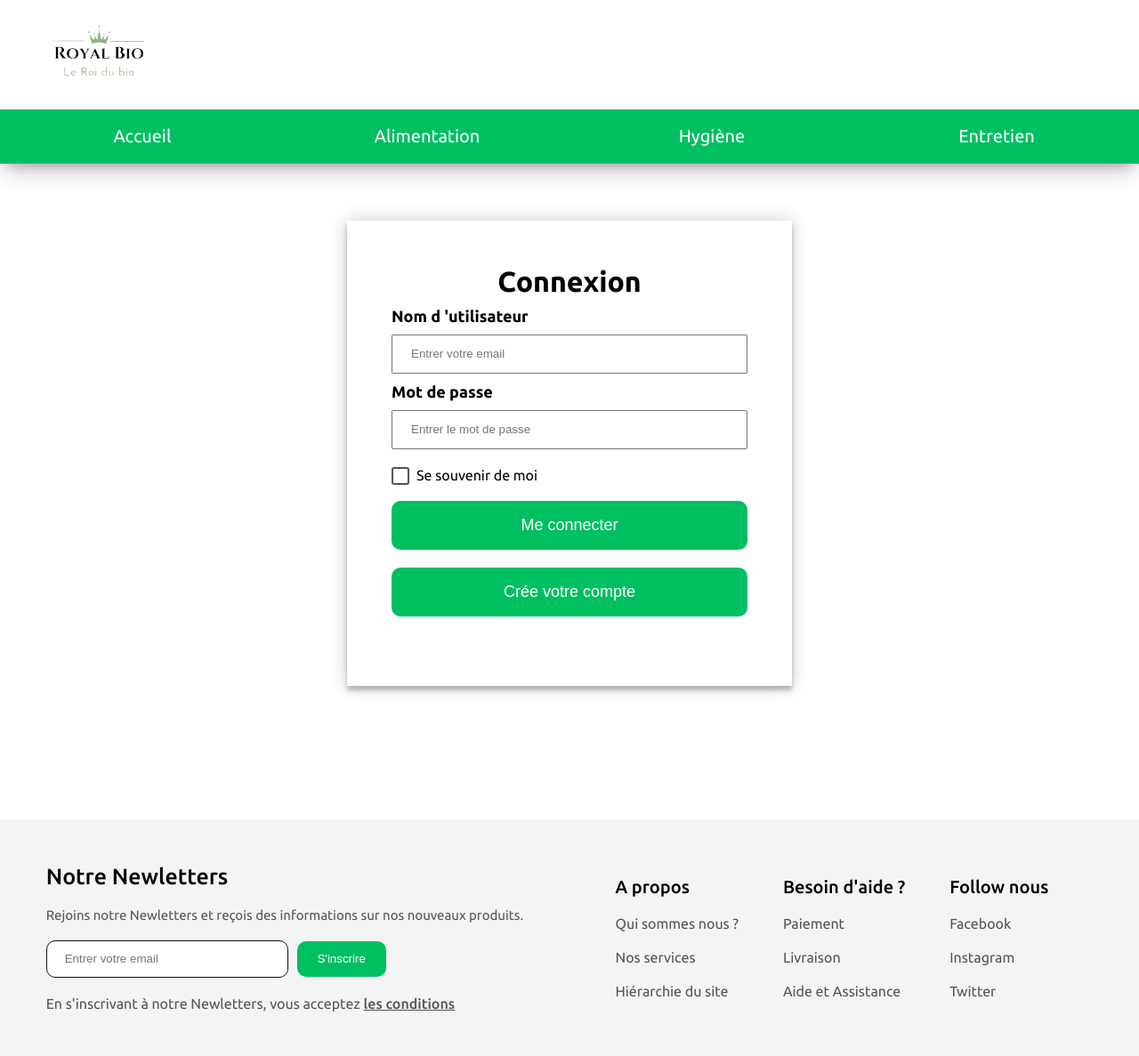
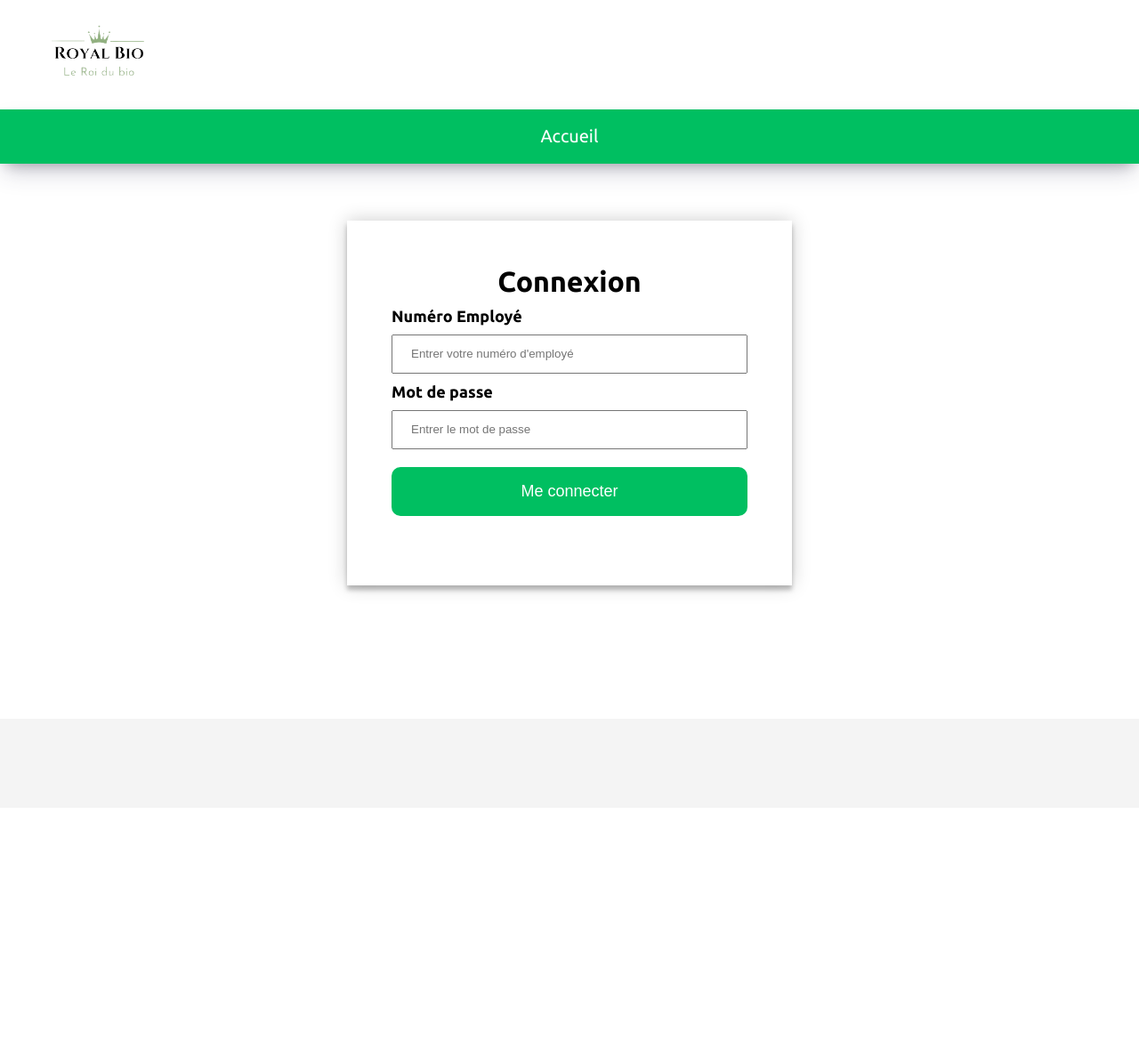
Before and after one commit to IUT-Blagnac/sae3-01-devapp-g2b-11, a PHP site: page /admin/pagesAdmin/connexionAdmin.php in a window 1280 px wide. Shown: the whole page at 89% size. After the commit the page ends 667 px from the top, so only its background shows below. Run offline with PHP 8.4, Linux system fonts and the light colour scheme.

Commit message:
achevement connexion admin + debut gestion

```diff
--- a/Site e-commerce/admin/includeAdmin/footerAdmin.php
+++ b/Site e-commerce/admin/includeAdmin/footerAdmin.php
@@ -9,43 +9,7 @@
 </head>
 <body>
     <div class="footer">
-        <div class="footer_newletters">
-            <div class="title">Notre Newletters</div>
-            <div class="subtitle">Rejoins notre Newletters et reçois des informations sur nos nouveaux produits.</div>
-            <form action="#" method="post">
-                <div class="input">
-                    <div class="email">
-                        <input type="email" placeholder="Entrer votre email" required>
-                    </div>
-                    <div class="submit">
-                        <input type="submit" value="S'inscrire">
-                    </div>
-                </div>
-                <div class="terms">
-                    <label for="#">En s'inscrivant à notre Newletters, vous acceptez <span class="terms_link"><a href="#">les conditions</a></span></label>
-                </div>
-            </form>
-        </div>
-        <div class="footer_list">
-            <ul>
-                <div class="title">A propos</div>
-                <li><a href="#">Qui sommes nous ?</a></li>
-                <li><a href="#">Nos services</a></li>
-                <li><a href="#">Hiérarchie du site</a></li>
-            </ul>
-            <ul>
-                <div class="title">Besoin d'aide ?</div>
-                <li><a href="#">Paiement</a></li>
-                <li><a href="#">Livraison</a></li>
-                <li><a href="#">Aide et Assistance</a></li>
-            </ul>
-            <ul>
-                <div class="title">Follow nous</div>
-                <li><a href="#">Facebook</a></li>
-                <li><a href="#">Instagram</a></li>
-                <li><a href="#">Twitter</a></li>
-            </ul>
-        </div>
+
     </div>
 </body>
 </html>
--- a/Site e-commerce/admin/includeAdmin/headerAdmin.php
+++ b/Site e-commerce/admin/includeAdmin/headerAdmin.php
@@ -22,12 +22,6 @@
         <div class="subheader">
             <ul class="menu">
                 <li><a href="/~SAESYS11/">Accueil</a></li>
-                <li><a href="/~SAESYS11/pages/produit.php?recherche=Aliments">Alimentation</a>
-                </li>
-                <li><a href="/~SAESYS11/pages/produit.php?recherche=Hygiène">Hygiène</a>
-                </li>
-                <li><a href="/~SAESYS11/pages/produit.php?recherche=Entretien">Entretien</a>
-                </li>
             </ul>
         </div>
 
--- a/Site e-commerce/admin/pagesAdmin/connexionAdmin.php
+++ b/Site e-commerce/admin/pagesAdmin/connexionAdmin.php
@@ -1,4 +1,3 @@
-<?php session_start(); ?>
 <!DOCTYPE html>
 <html lang="en">
 <head>
@@ -15,34 +14,24 @@
     <?php include "../includeAdmin/headerAdmin.php"; ?>
     <div class="container">
         <?php
-        	if(isset($_COOKIE['cookieIdent']) && isset($_COOKIE['cookieMdp'])){
-        		$login = $_COOKIE['cookieIdent'];
-                $pwd = $_COOKIE['cookieMdp'];
-        	}else{
-                $login ="";
-                $pwd = "";
+            if(isset($_GET['msgErreur'])){
+                echo "<br>Erreur d'identification";
             }
         ?>
-        <form action="TraitConnexionAdmin.php" method="POST">
+
+        <form method="POST" action="TraitconnexionAdmin.php">
             <h1 class="title">Connexion</h1>
 
-            <label for="email" class="subtitle"><b>Nom d 'utilisateur</b></label>
-            <input type="email" value="<?php echo($login); ?>" placeholder="Entrer votre email" name="email" required>
+            <label for="text" class="subtitle"><b>Numéro Employé</b></label>
+            <input type="text" placeholder="Entrer votre numéro d'employé" name="numEmp" required>
 
             <label for="password" class="subtitle"><b>Mot de passe</b></label>
-            <input type="password" value="<?php echo($pwd); ?>"placeholder="Entrer le mot de passe" name="password" required>
+            <input type="password" placeholder="Entrer le mot de passe" name="password" required>
 
-            <span class="check">
-                <input type="checkbox" name="memo" >
-                <label for="memo" class="souvenir">Se souvenir de moi</label>
-            </span>
 
             <div class="button">
                 <div class="submit btn">
                     <input type="submit" id='submit' value='Me connecter' >
-                </div>
-                <div class="cration btn">
-                    <a href="/~SAESYS11/pages/inscription.php"><input type="button" value="Crée votre compte"></a>
                 </div>
             </div>
             <br>
```
Also changed, not shown: Site e-commerce/admin/includeAdmin/secuPageAdmin.php (added, +8 -0 lines), Site e-commerce/admin/indexAdmin.php (+35 -0 lines), Site e-commerce/admin/pagesAdmin/TraitconnexionAdmin.php (+35 -59 lines), Site e-commerce/admin/pagesAdmin/firstConAdmin.php (added, +38 -0 lines), Site e-commerce/admin/styleAdmin/indexadmin.css (added, +25 -0 lines), Site e-commerce/admin/pagesAdmin/AjoutClient.php (added), Site e-commerce/admin/pagesAdmin/AjoutProduit.php (added), Site e-commerce/admin/pagesAdmin/ConsultClient.php (added), Site e-commerce/admin/pagesAdmin/ConsultProduit.php (added), Site e-commerce/admin/pagesAdmin/GestionClient.php (added), Site e-commerce/admin/pagesAdmin/GestionProduits.php (added), Site e-commerce/admin/pagesAdmin/ModifierClient.php (added), Site e-commerce/admin/pagesAdmin/ModifierProduit.php (added), Site e-commerce/admin/pagesAdmin/SupprimerClient.php (added), 1 more files.
